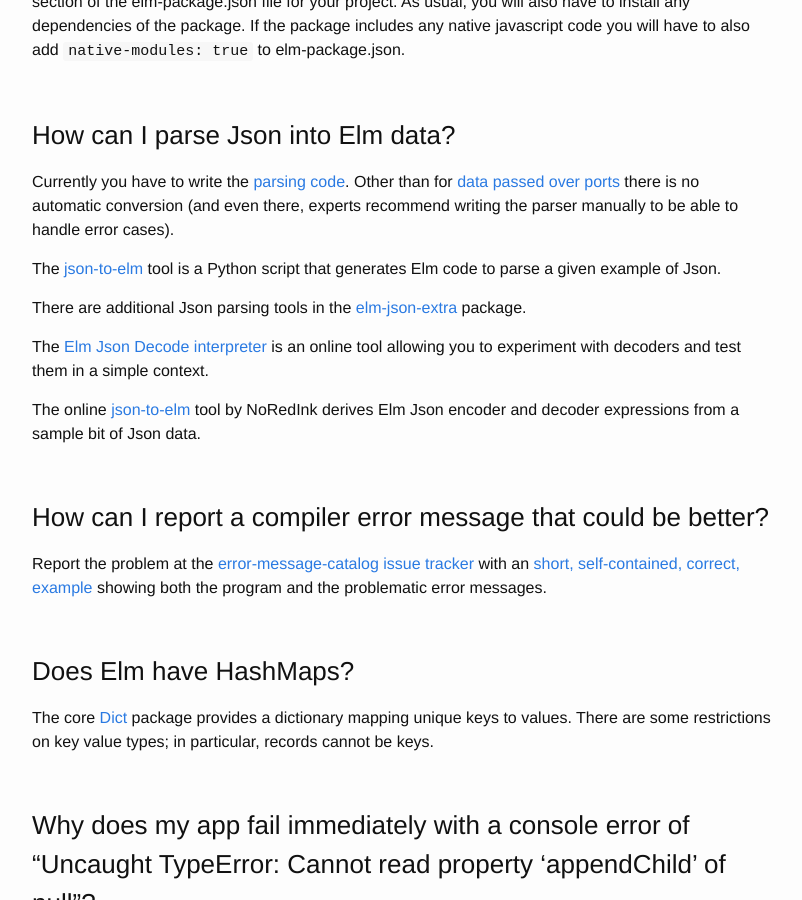
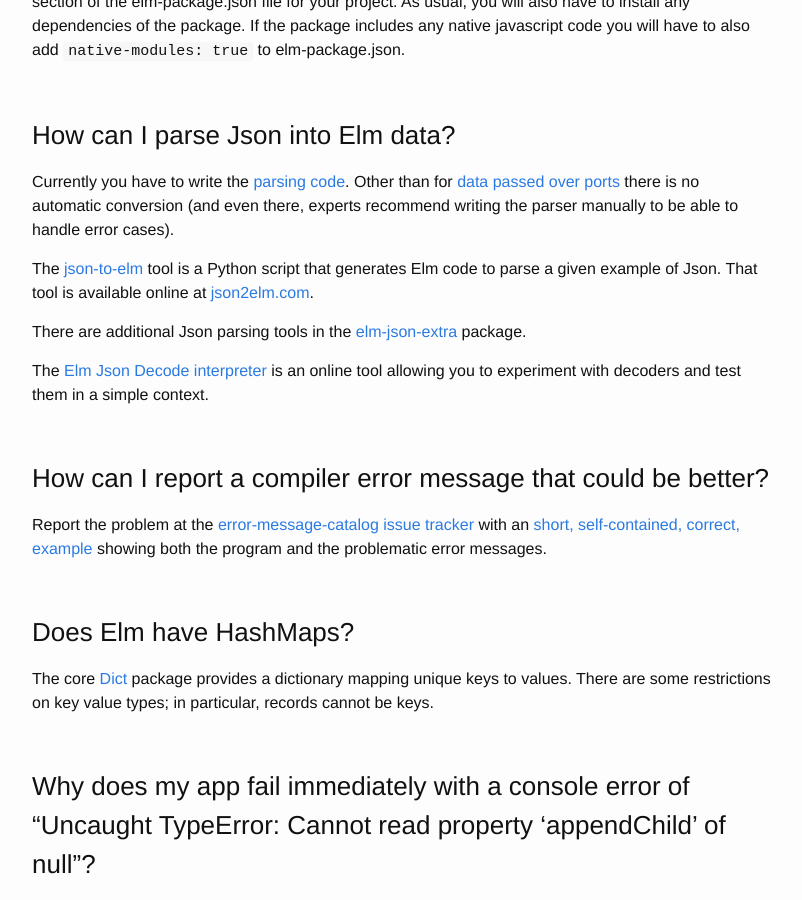
Before and after one commit to gunnarahlberg/elm-faq, a Jekyll site: the page built from index.md, in a window 1280 px wide and 900 px high, scrolled down 6303 px. Shown: the whole window, without its empty margins (238-1040 px from the left). Built offline with Jekyll 4.4.1, drawn with Linux system fonts in a browser that asks for light colours.

Commit message:
fix online json-to-elm reference

```diff
--- a/index.md
+++ b/index.md
@@ -217,13 +217,11 @@
 there, experts recommend writing the parser manually to be able to handle error
 cases).
 
-The [json-to-elm](https://github.com/eeue56/json-to-elm) tool is a Python script that generates Elm code to parse a given example of Json.
+The [json-to-elm](https://github.com/eeue56/json-to-elm) tool is a Python script that generates Elm code to parse a given example of Json. That tool is available online at [json2elm.com](http://json2elm.com).
 
 There are additional Json parsing tools in the [elm-json-extra](http://package.elm-lang.org/packages/circuithub/elm-json-extra/latest/Json-Decode-Extra) package.
 
 The [Elm Json Decode interpreter](http://simonh1000.github.io/decoder/) is an online tool allowing you to experiment with decoders and test them in a simple context.
-
-The online [json-to-elm](http://noredink.github.io/json-to-elm/) tool by NoRedInk derives Elm Json encoder and decoder expressions from a sample bit of Json data.
 
 
 ### How can I report a compiler error message that could be better?
```
